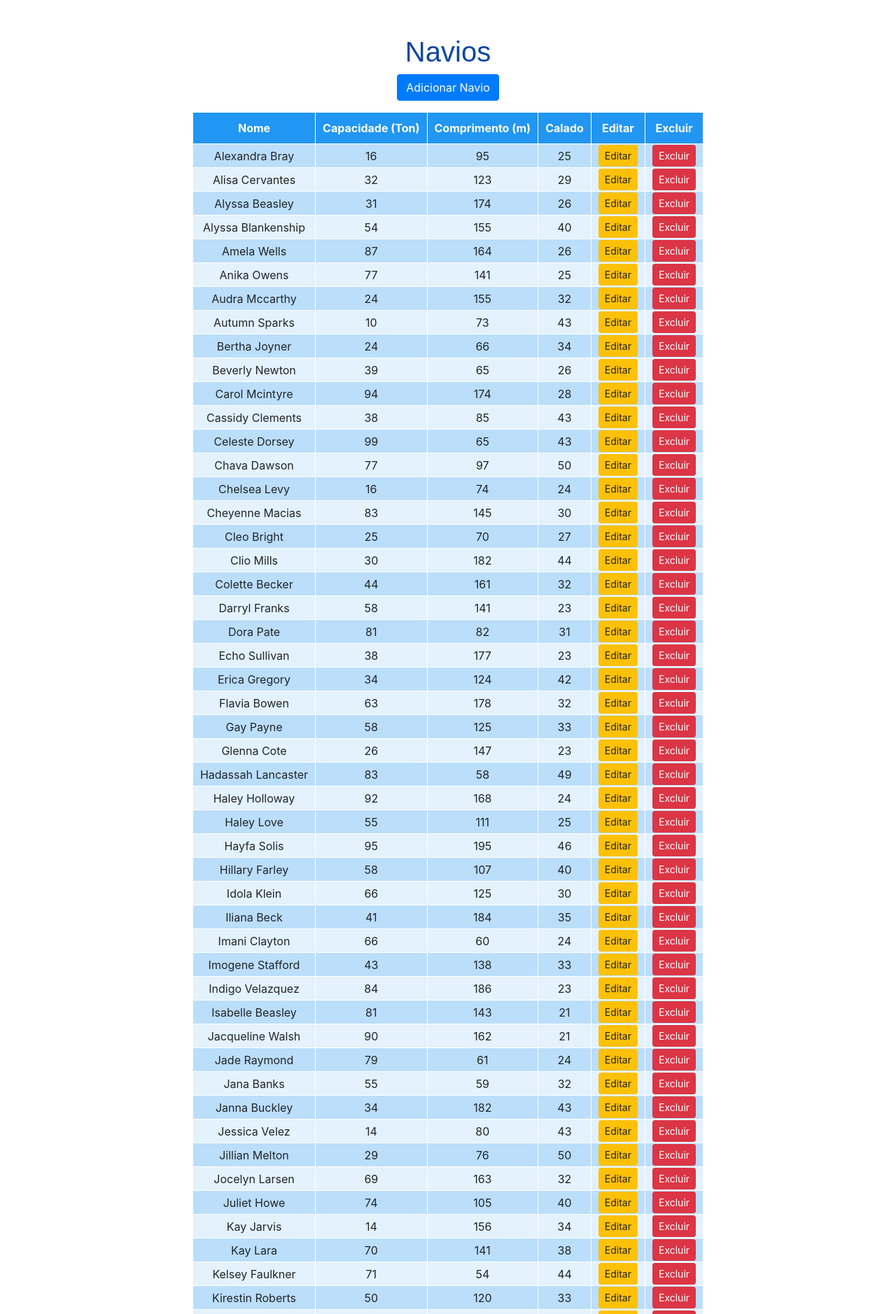
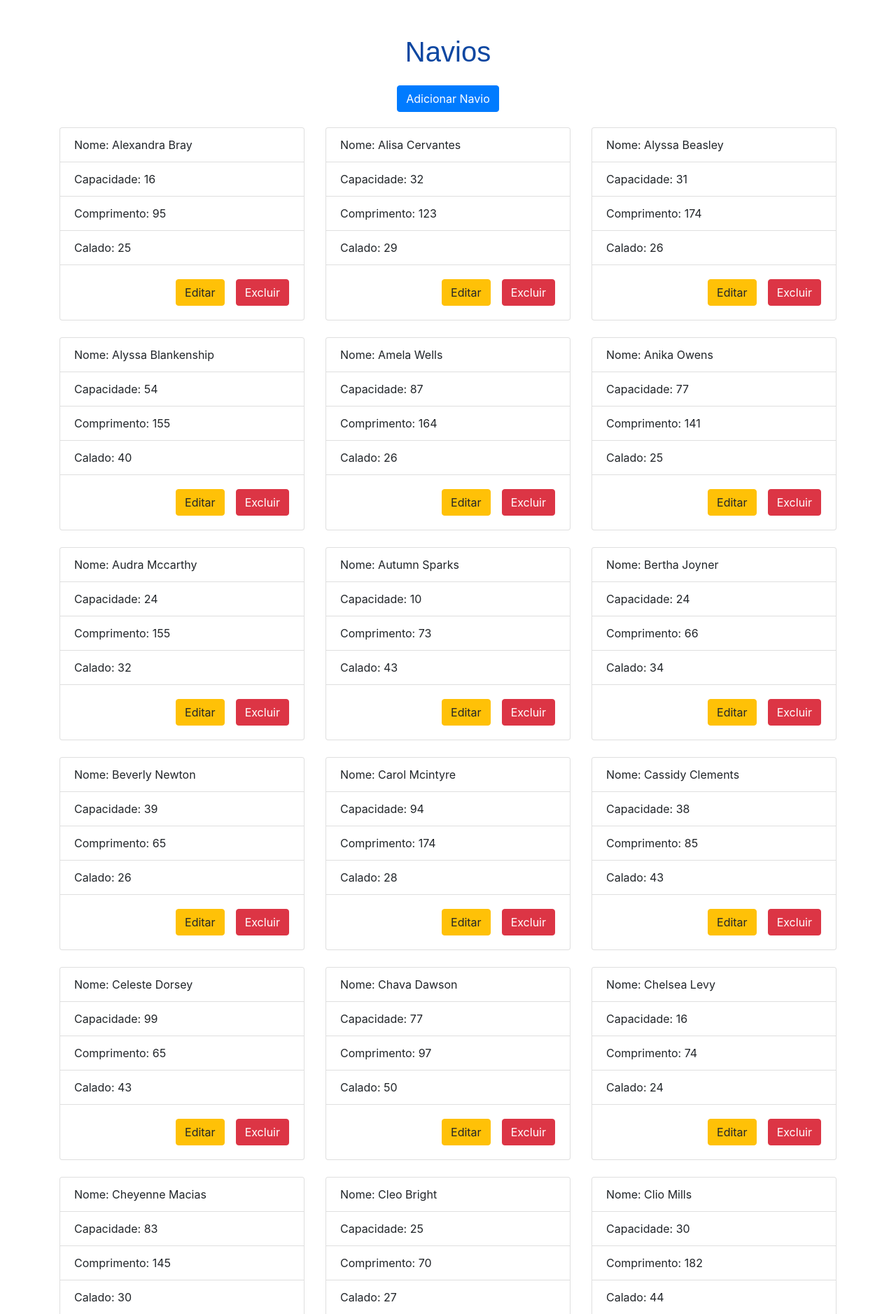
Before and after one commit to Crissky/Empresa-Portuaria, a PHP site: page /navioPage.php in a window 1280 px wide. Shown: the part 56-1934 px from the top of the page at 70% size. Run offline with PHP 8.4, Linux system fonts and the light colour scheme; data comes from the database, SQL or seed files in the repository.

```diff
--- a/navioPage.php
+++ b/navioPage.php
@@ -16,58 +16,45 @@ and open the template in the editor.
 <?php require_once 'config.php'; ?>
 <?php include (HEADER_TEMPLATE); ?>
 
-    <h1>Navios</h1>
+<h1 class="mb-4" >Navios</h1>
 
     <p id="addlink">
         <a class="btn btn-primary" href="insertNavio.php">Adicionar Navio</a>
     </p>
 
-    <table border="1">
-        <thead>
-            <tr>
-                <th>Nome</th>
-                <th>Capacidade (Ton)</th>
-                <th>Comprimento (m)</th>
-                <th>Calado</th>
-                <th>Editar</th>
-                <th>Excluir</th>
-            </tr>
-        </thead>
-        <tbody>
-            <?php
+    <div class="container mt-5">
+            <div class="row mb-5">
+
+                <?php
                 if($grupo){
-                    foreach ($grupo as $navio){
-                        $nRow += 1;?>
-                        <tr>
-                            <td id=<?php echo($nRow%2==0 ? 'light' : 'dark')?> >
-                                    <?=$navio["nome"]?>
-                            </td>
-                            <td id=<?php echo($nRow%2==0 ? 'light' : 'dark')?> >
-                                    <?=$navio["capacidade"]?>
-                            </td>
-                            <td id=<?php echo($nRow%2==0 ? 'light' : 'dark')?> >
-                                    <?=$navio["comprimento"]?>
-                            </td>
-                            <td id=<?php echo($nRow%2==0 ? 'light' : 'dark')?> >
-                                    <?=$navio["calado"]?>
-                            </td>
-                            <td id=<?php echo($nRow%2==0 ? 'light' : 'dark')?> >
-                                <form name="alterar" action="updateNavio.php" method="POST">
+                    foreach ($grupo as $navio){?>
+                <div class="col-sm-4 mt-4">
+                    <div class="card">
+                            <ul class="list-group list-group-flush">
+                                <li class="list-group-item">Nome: <?=$navio["nome"]?></li>
+                                <li class="list-group-item">Capacidade: <?=$navio["capacidade"]?></li>
+                                <li class="list-group-item">Comprimento: <?=$navio["comprimento"]?></li>
+                                <li class="list-group-item">Calado: <?=$navio["calado"]?></li>
+                            </ul>
+                        <div class="card-body ml-auto">
+                            <div class="row">
+                                <form class="mr-3" name="alterar" action="updateNavio.php" method="POST">
                                     <input type="hidden" name="nome" value='<?=$navio["nome"]?>'/>
-                                    <input class="btn btn-warning btn-sm" type="submit" value="Editar" name="editar" />
+                                    <input class="card-link btn btn-warning" type="submit" value="Editar" name="editar" />
                                 </form>
-                            </td>
-                            <td id=<?php echo($nRow%2==0 ? 'light' : 'dark')?> >
-                                <form name="excluir" action="connection.php" method="POST">
+                                <form class="mr-3" name="excluir" action="connection.php" method="POST">
                                     <input type="hidden" name="nome" value='<?=$navio["nome"]?>' />
                                     <input type="hidden" name="action" value="excluirNavio" />
-                                    <input class="btn btn-danger btn-sm" type="submit" value="Excluir" name="excluir" />
+                                    <input class="card-link btn btn-danger" type="submit" value="Excluir" name="excluir" />
                                 </form>
-                            </td>
-                        </tr>
-                    <?php }
+                            </div>
+                        </div>
+                    </div>
+                </div>
+                <?php }
                 }
                 ?>
-        </tbody>
-    </table>
+            </div>
+        </div>
+
 <?php include (FOOTER_TEMPLATE);?>
```
